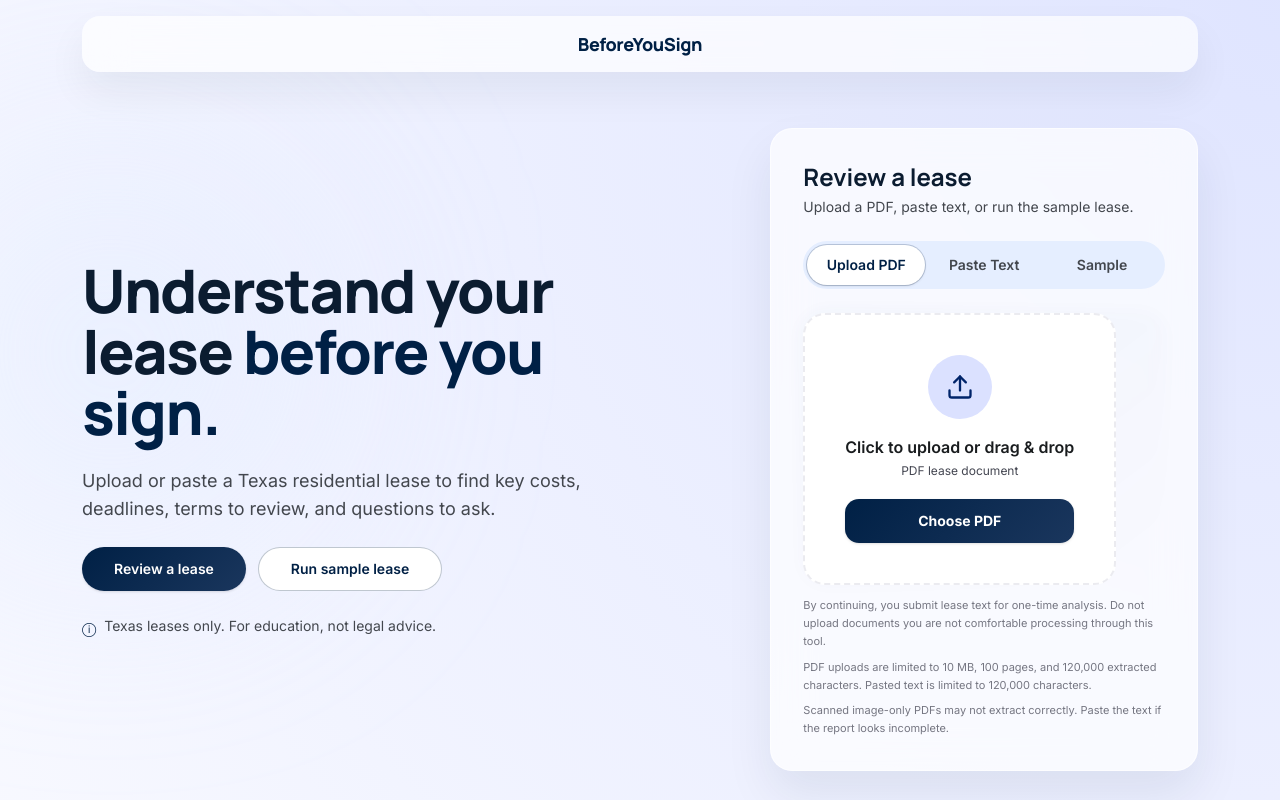
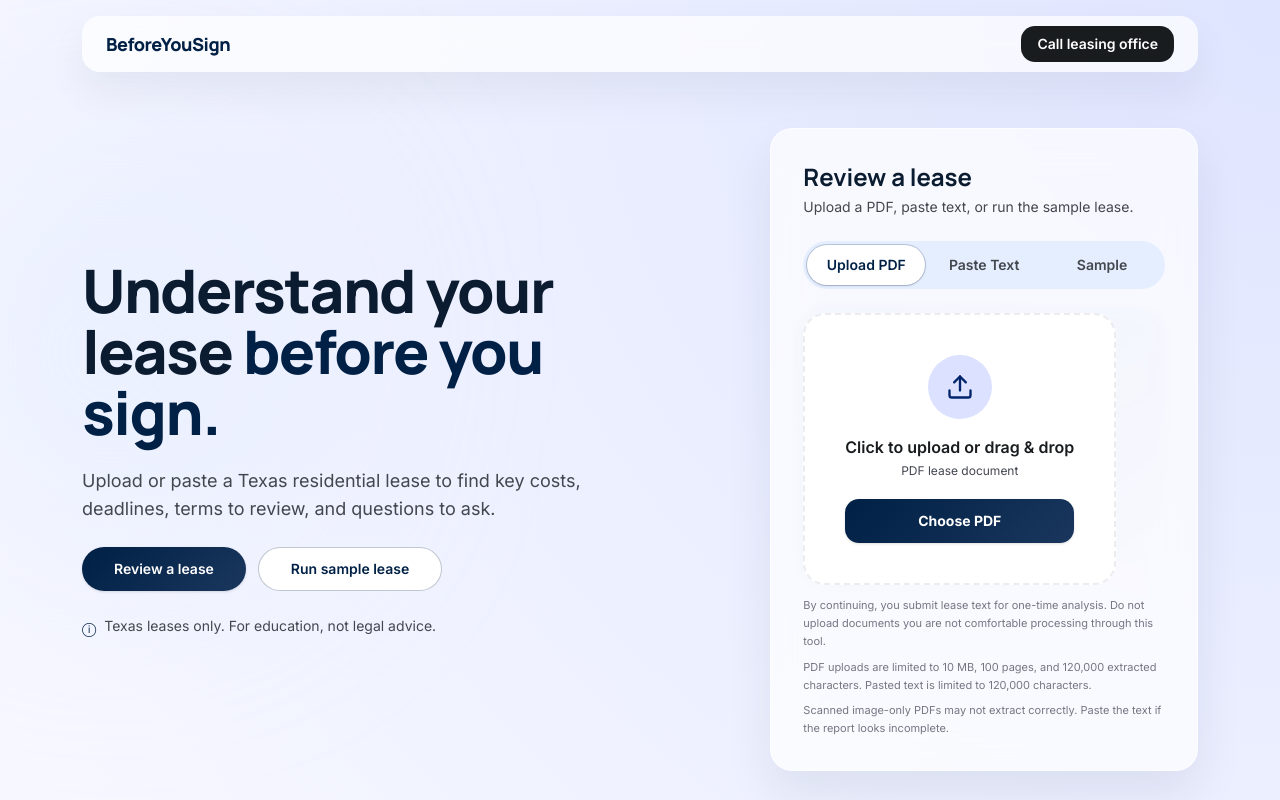
Before and after one commit to ChimdumebiNebolisa/BeforeYouSign, a Next.js app: page / in a window 1280 px wide. Shown: the top 800 px of the page. Built offline with nearby package versions, Linux system fonts and the light colour scheme.

Commit message:
feat: link CALL-E lease calling workflow

```diff
--- a/src/components/beforeyousign/landing-nav.tsx
+++ b/src/components/beforeyousign/landing-nav.tsx
@@ -1,20 +1,21 @@
-"use client";
+import Link from "next/link";
 
 export function LandingNav() {
-  const goHome = () => {
-    window.dispatchEvent(new CustomEvent("bys:go-home"));
-  };
-
   return (
     <header className="fixed top-4 left-1/2 z-50 w-full max-w-[var(--bys-container-max)] -translate-x-1/2 px-6 lg:px-8">
-      <nav className="bys-glass-panel bys-float-shadow flex h-14 items-center justify-center rounded-2xl px-4 sm:px-6">
-        <button
-          type="button"
+      <nav className="bys-glass-panel bys-float-shadow flex h-14 items-center justify-between rounded-2xl px-4 sm:px-6">
+        <Link
+          href="/"
           className="font-[family-name:var(--font-headline)] text-base font-extrabold tracking-tight text-primary sm:text-lg"
-          onClick={goHome}
         >
           BeforeYouSign
-        </button>
+        </Link>
+        <Link
+          href="/call-agent"
+          className="rounded-xl bg-[#191c1e] px-3 py-2 text-xs font-semibold text-white transition-opacity hover:opacity-85 sm:px-4 sm:text-sm"
+        >
+          Call leasing office
+        </Link>
       </nav>
     </header>
   );
```
